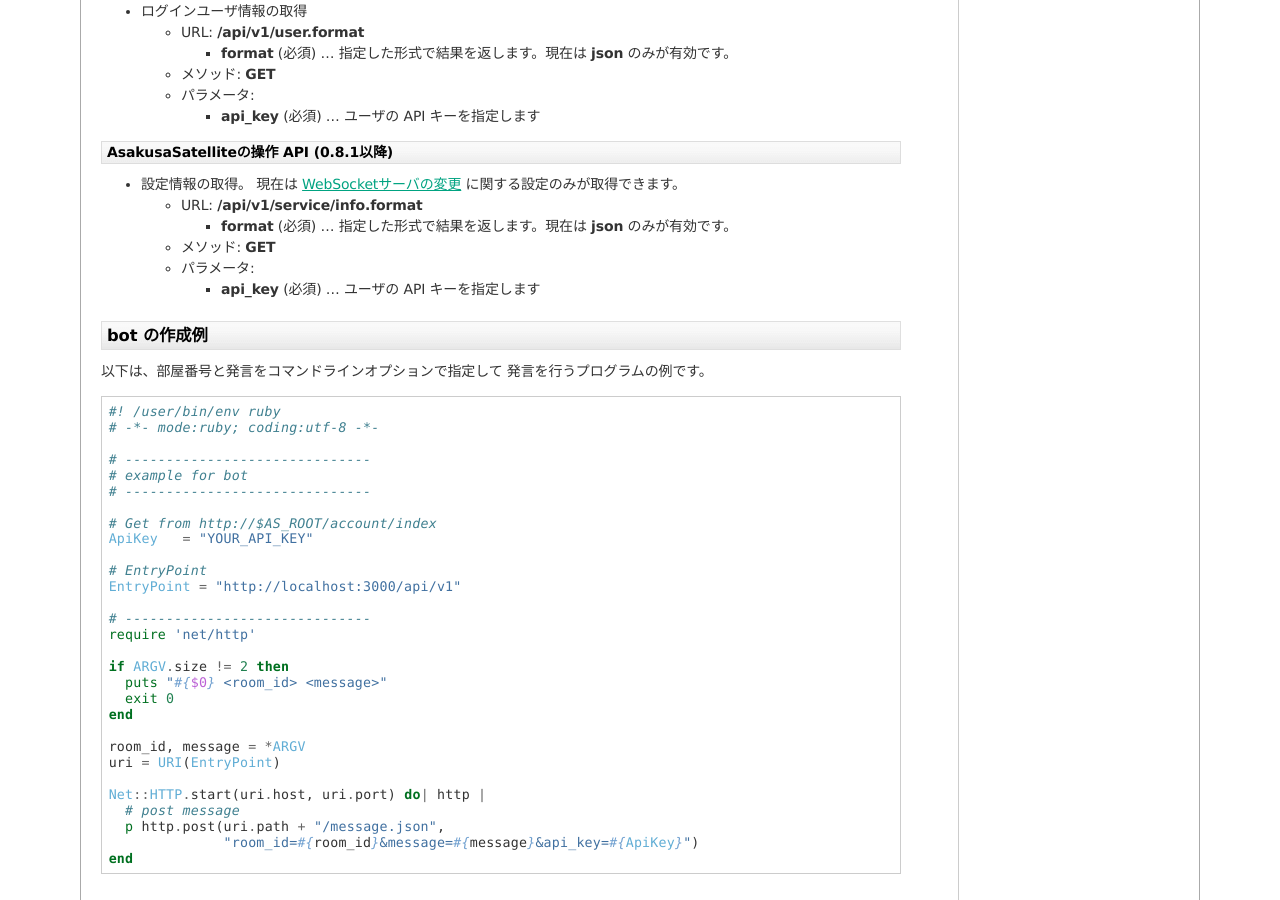
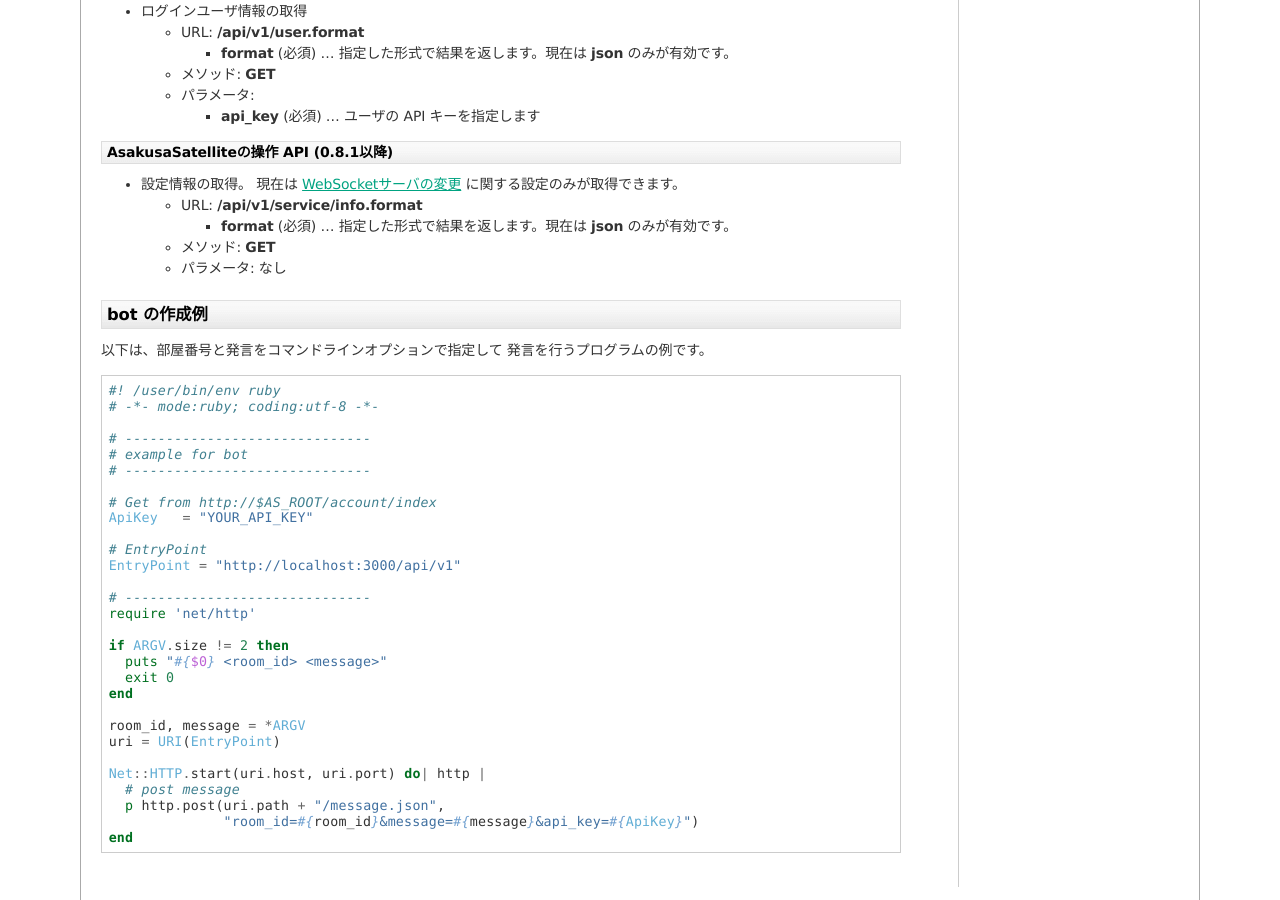
Before and after one commit to codefirst/asakusa-satellite-manual, a Sphinx documentation site: the page built from source/api.rst, in a window 1280 px wide and 900 px high, scrolled down 2415 px. Built offline with Sphinx 7.4.7, drawn with Linux system fonts in a browser that asks for light colours.

Commit message:
Changed: /service/info API reference

```diff
--- a/source/api.rst
+++ b/source/api.rst
@@ -190,9 +190,7 @@
     * **format** (必須)  … 指定した形式で結果を返します。現在は **json** のみが有効です。
 
   * メソッド: **GET**
-  * パラメータ:
-
-    * **api_key** (必須)  … ユーザの API キーを指定します
+  * パラメータ: なし
 
 bot の作成例
 -----------------------
```
